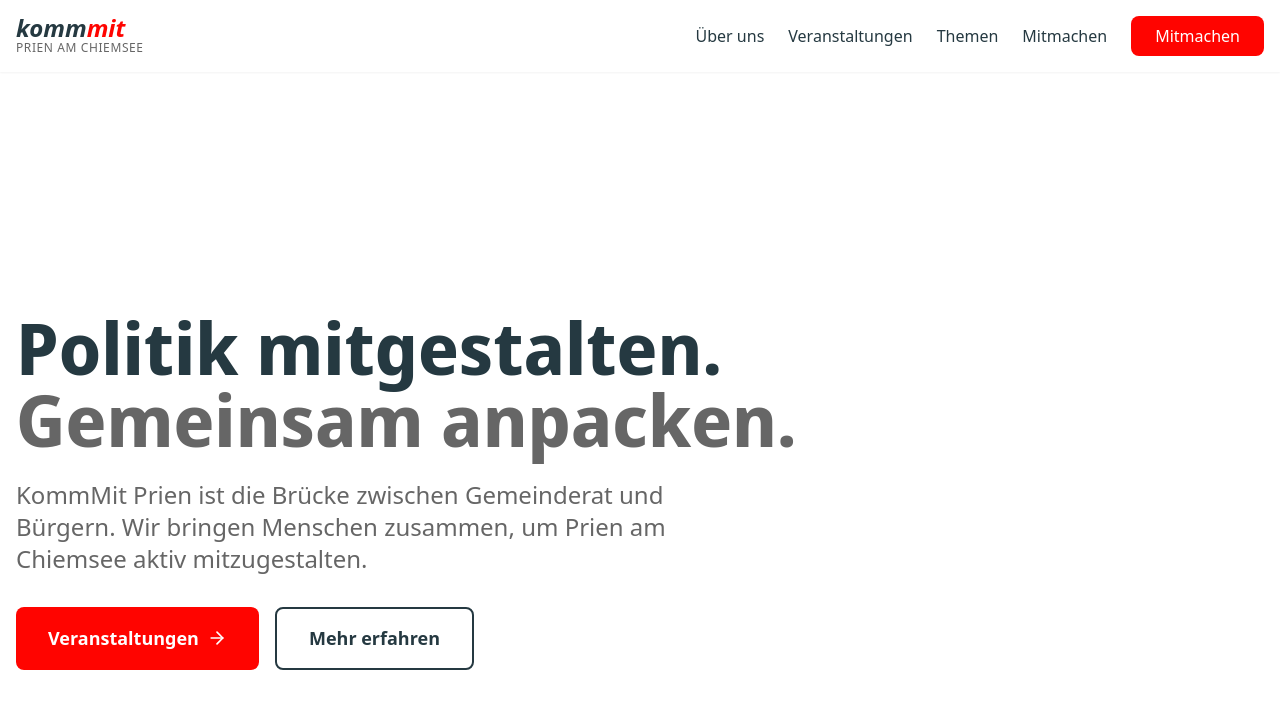
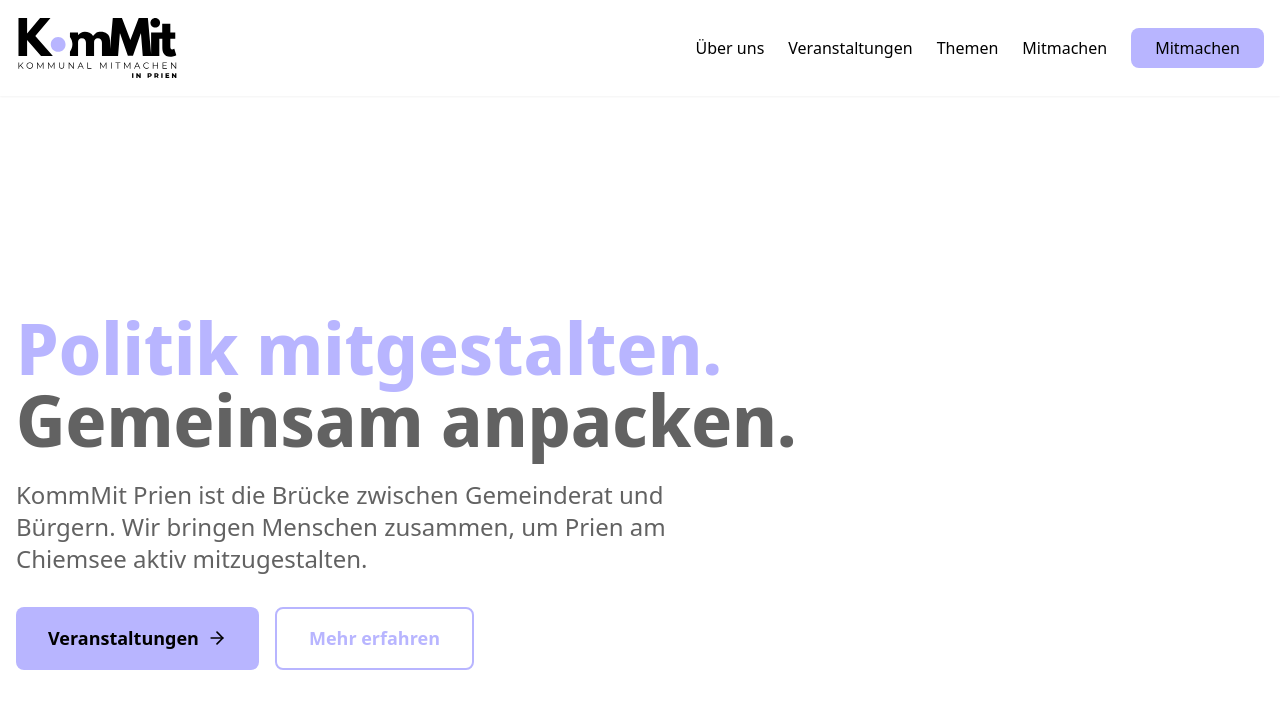
Before and after one commit to mblascoespar/kommitprien, a Jekyll site: the page built from index.html, in a window 1280 px wide and 900 px high. Shown: the top 709 px of the window. Built offline with Jekyll 4.4.1, drawn with Linux system fonts in a browser that asks for light colours; nearby versions of some CDN libraries; some of the changed text lies outside the part shown.

Commit message:
updated the color palette

```diff
--- a/_data/features.yml
+++ b/_data/features.yml
@@ -1,12 +1,12 @@
 - icon: users
   title: Parteiübergreifend
   description: Wir bringen Menschen aller politischen Richtungen zusammen.
-  color: teal
+  color: cyan
 - icon: message-circle
   title: Transparent
   description: Offener Dialog zwischen Gemeinderat und Bürgern.
-  color: teal
+  color: cyan
 - icon: target
   title: Lösungsorientiert
   description: Konkrete Ergebnisse für unsere Gemeinde.
-  color: red
+  color: yellow
--- a/_includes/footer.html
+++ b/_includes/footer.html
@@ -1,13 +1,10 @@
-<footer class="bg-primary text-white py-12">
+<footer class="bg-dark text-white py-12">
   <div class="container mx-auto px-4">
     <div class="grid md:grid-cols-4 gap-8 mb-8">
       <!-- Logo and tagline -->
       <div class="md:col-span-2">
-        <div class="flex flex-col mb-4">
-          <div class="text-2xl leading-none mb-2 logo-text">
-            <span class="font-black italic text-white logo-condensed">komm</span><span class="font-black italic text-accent logo-condensed">mit</span>
-          </div>
-          <div class="text-xs tracking-wider uppercase text-muted font-medium">Prien am Chiemsee</div>
+        <div class="mb-4">
+          <img src="{{ '/assets/images/logo-white.svg' | relative_url }}" alt="KomMit Prien am Chiemsee" class="logo-image-footer">
         </div>
         <p class="max-w-md text-muted">
           Bürgerinitiative in Prien am Chiemsee.
--- a/_includes/header.html
+++ b/_includes/header.html
@@ -2,11 +2,8 @@
   <nav class="container mx-auto px-4 py-4">
     <div class="flex items-center justify-between">
       <!-- Logo -->
-      <a href="/" class="flex flex-col logo-link">
-        <div class="text-2xl leading-none logo-text">
-          <span class="font-black italic text-primary logo-condensed">komm</span><span class="font-black italic text-accent logo-condensed">mit</span>
-        </div>
-        <div class="text-xs tracking-wider uppercase text-body font-medium">Prien am Chiemsee</div>
+      <a href="/" class="flex items-center logo-link">
+        <img src="{{ '/assets/images/logo.svg' | relative_url }}" alt="KomMit Prien am Chiemsee" class="logo-image">
       </a>
 
       <!-- Desktop Navigation -->
--- a/_includes/topics.html
+++ b/_includes/topics.html
@@ -10,7 +10,7 @@
     <div class="grid md:grid-cols-2 lg:grid-cols-4 gap-8">
       {% for topic in site.data.topics %}
       <div class="card p-8 text-center">
-        <div class="icon-circle icon-circle-teal">
+        <div class="icon-circle icon-circle-cyan">
           <i data-lucide="{{ topic.icon }}" class="w-8 h-8 text-white"></i>
         </div>
         <h3 class="text-xl font-bold mb-3 text-primary">{{ topic.title }}</h3>
--- a/assets/css/main.css
+++ b/assets/css/main.css
@@ -5,12 +5,19 @@
    Edit these to change the entire site styling
    ============================================ */
 :root {
-  /* Brand Colors */
-  --color-primary: #253941;        /* Dark blue-gray - main brand color */
-  --color-accent: #ff0400;         /* Red - calls-to-action */
-  --color-accent-teal: #0F766E;    /* Teal - alternative accent */
-  --color-text: #666666;           /* Gray - body text */
+  /* Brand Colors - Official KomMit Palette */
+  --color-primary: #B8B5FF;        /* Light purple - main brand color */
+  --color-accent: #F9E693;         /* Light yellow - calls-to-action */
+  --color-accent-cyan: #89CEE1;    /* Light cyan - alternative accent */
+  --color-text: #626262;           /* Medium gray - body text */
   --color-background: #ffffff;     /* White - backgrounds */
+  --color-background-light: #EEEEEE; /* Very light gray - alternate backgrounds */
+  --color-dark: #000000;           /* Black - dark elements */
+
+  /* Additional Brand Colors */
+  --color-yellow-alt: #F3DF7F;     /* Alternative yellow */
+  --color-blue-purple: #8FA5F3;    /* Blue-purple accent */
+  --color-cyan-alt: #65C0D9;       /* Alternative cyan */
 
   /* Typography */
   --font-body: 'Noto Sans', sans-serif;
@@ -62,6 +69,10 @@ main {
   color: var(--color-text);
 }
 
+.text-dark {
+  color: var(--color-dark);
+}
+
 .text-muted {
   color: #999999;
 }
@@ -75,6 +86,45 @@ main {
   font-stretch: 62.5%;
 }
 
+/* Responsive logo sizing - mobile-first approach */
+.logo-image {
+  height: 40px;           /* Mobile: compact for small screens */
+  width: auto;
+  display: block;
+  transition: var(--transition);
+}
+
+@media (min-width: 640px) {
+  .logo-image {
+    height: 50px;         /* Tablet: slightly larger */
+  }
+}
+
+@media (min-width: 768px) {
+  .logo-image {
+    height: 56px;         /* Desktop: prominent brand presence */
+  }
+}
+
+@media (min-width: 1024px) {
+  .logo-image {
+    height: 64px;         /* Large desktop: maximum visibility */
+  }
+}
+
+/* Footer logo - slightly larger for visual hierarchy */
+.logo-image-footer {
+  height: 56px;
+  width: auto;
+  display: block;
+}
+
+@media (min-width: 768px) {
+  .logo-image-footer {
+    height: 72px;         /* Larger footer logo on desktop */
+  }
+}
+
 /* ============================================
    BACKGROUND UTILITIES
    ============================================ */
@@ -86,8 +136,12 @@ main {
   background-color: var(--color-accent);
 }
 
-.bg-accent-teal {
-  background-color: var(--color-accent-teal);
+.bg-accent-cyan {
+  background-color: var(--color-accent-cyan);
+}
+
+.bg-dark {
+  background-color: var(--color-dark);
 }
 
 .bg-white {
@@ -95,15 +149,15 @@ main {
 }
 
 .bg-gray-light {
-  background-color: #f9fafb;
+  background-color: var(--color-background-light);
 }
 
 /* ============================================
    BUTTON STYLES
    ============================================ */
 .btn-primary {
-  background-color: var(--color-accent);
-  color: white;
+  background-color: var(--color-primary);
+  color: var(--color-dark);
   padding: 1rem 2rem;
   border-radius: 0.5rem;
   font-weight: 600;
@@ -114,20 +168,20 @@ main {
 }
 
 .btn-primary:hover {
-  opacity: 0.9;
+  opacity: 0.85;
   transform: translateY(-2px);
 }
 
 .btn-primary-sm {
-  background-color: var(--color-accent);
-  color: white;
+  background-color: var(--color-primary);
+  color: var(--color-dark);
   padding: 0.5rem 1.5rem;
   border-radius: 0.5rem;
   transition: var(--transition);
 }
 
 .btn-primary-sm:hover {
-  opacity: 0.9;
+  opacity: 0.85;
 }
 
 .btn-secondary {
@@ -140,21 +194,22 @@ main {
   transition: var(--transition);
   display: inline-flex;
   align-items: center;
+  background-color: transparent;
 }
 
 .btn-secondary:hover {
   background-color: var(--color-primary);
-  color: white;
+  color: var(--color-dark);
 }
 
 /* Navigation Links */
 .nav-link {
-  color: var(--color-primary);
+  color: var(--color-dark);
   transition: var(--transition);
 }
 
 .nav-link:hover {
-  color: var(--color-accent);
+  color: var(--color-primary);
 }
 
 /* ============================================
@@ -176,8 +231,12 @@ main {
   border-left: 4px solid var(--color-accent);
 }
 
-.card-accent-teal {
-  border-left: 4px solid var(--color-accent-teal);
+.card-accent-cyan {
+  border-left: 4px solid var(--color-accent-cyan);
+}
+
+.card-accent-yellow {
+  border-left: 4px solid var(--color-accent);
 }
 
 /* ============================================
@@ -188,7 +247,7 @@ main {
 }
 
 .section-title {
-  color: var(--color-primary);
+  color: var(--color-dark);
   font-size: 2.5rem;
   font-weight: 900;
   margin-bottom: 1rem;
@@ -234,12 +293,16 @@ main {
   margin: 0 auto 1.5rem;
 }
 
-.icon-circle-teal {
-  background-color: var(--color-accent-teal);
+.icon-circle-cyan {
+  background-color: var(--color-accent-cyan);
 }
 
-.icon-circle-red {
+.icon-circle-yellow {
   background-color: var(--color-accent);
+}
+
+.icon-circle-primary {
+  background-color: var(--color-primary);
 }
 
 /* ============================================
```
Also changed, not shown: _posts/2026-02-09-welcome-to-jekyll.md (deleted, +0 -38 lines), about.md (deleted, +0 -17 lines), assets/images/logo-white.svg (added), assets/images/logo.svg (added).
